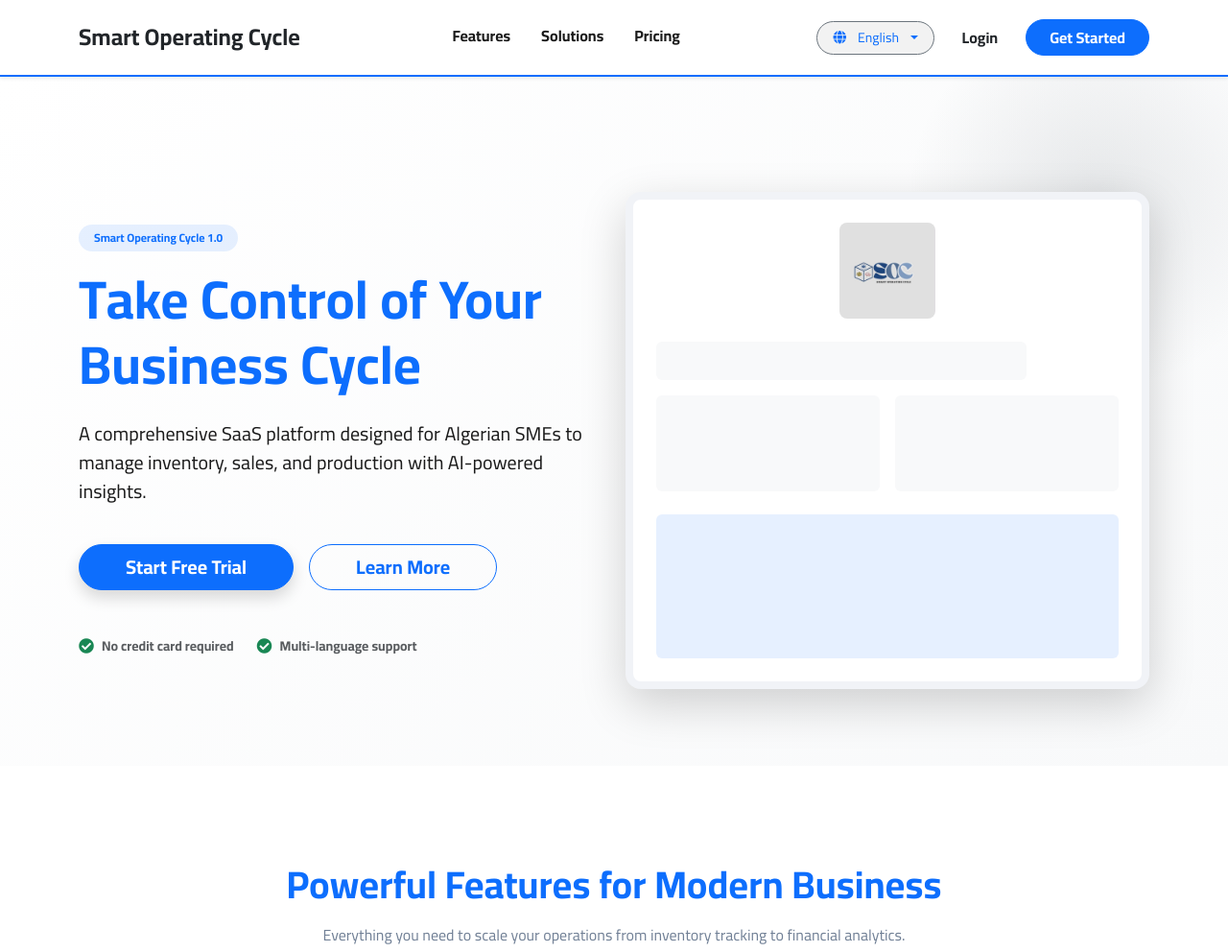
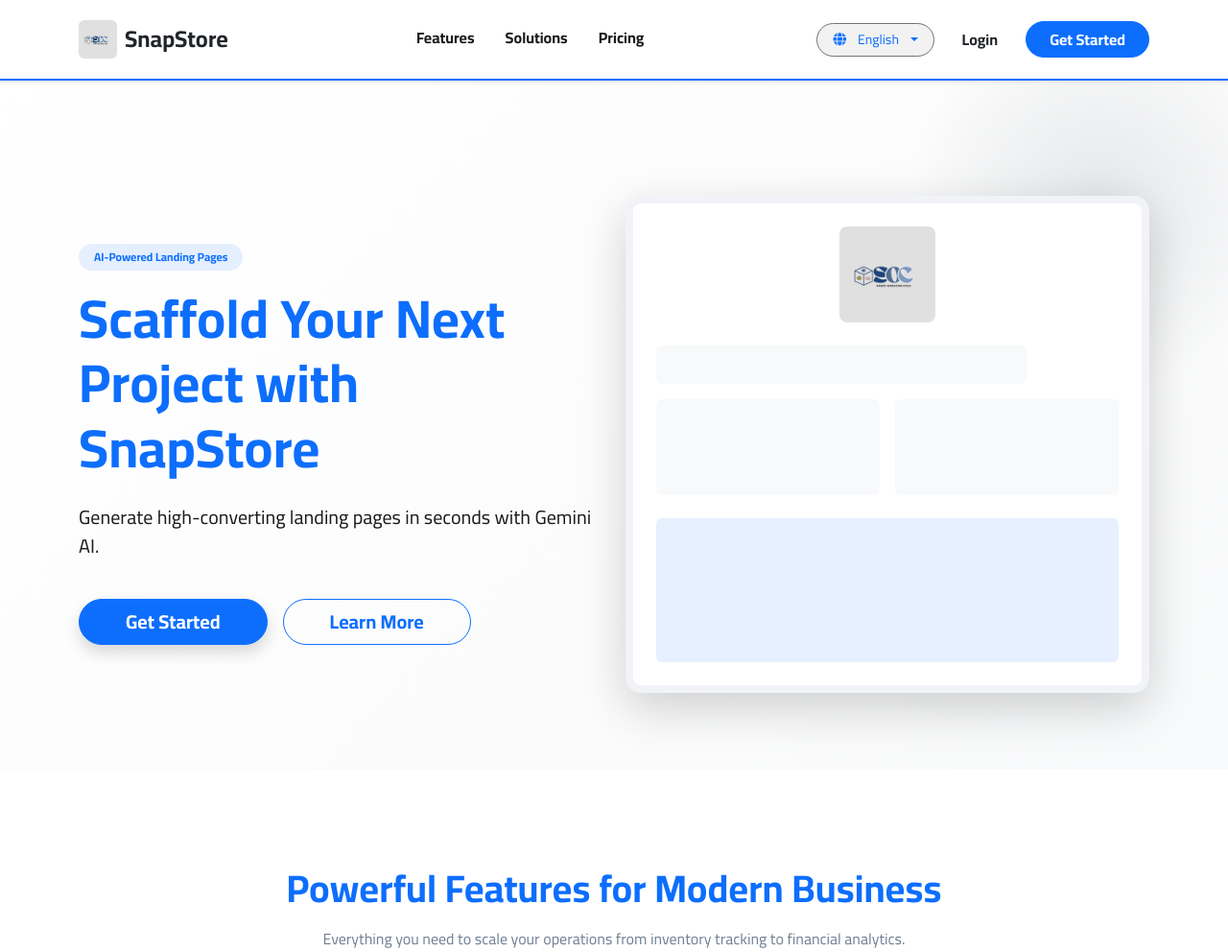
Before and after one commit to amraoui-mo7amed/dj-starter-kit, a Django app: page / in a window 1280 px wide. Shown: the top 992 px of the page at 96% size. Run offline with Django 5.2, Linux system fonts and the light colour scheme.

Commit message:
feat: dynamic site branding and content configuration in home template

```diff
--- a/frontend/templates/home.html
+++ b/frontend/templates/home.html
@@ -17,7 +17,10 @@
     <nav class="navbar navbar-expand-lg navbar-light bg-white py-3 sticky-top shadow-sm">
         <div class="container">
             <a class="navbar-brand d-flex align-items-center gap-2" href="/">
-                <span class="fw-bold text-dark">{% website_name %}</span>
+                <img src="{% static 'icons/logo.jpg' %}" alt="Logo" style="height: 40px;" class="rounded">
+                <span class="fw-bold text-dark">
+                    {% if IS_RTL %}{{ site_config.ar_name }}{% else %}{{ site_config.name }}{% endif %}
+                </span>
             </a>
             <button class="navbar-toggler border-0 shadow-none" type="button" data-bs-toggle="collapse" data-bs-target="#landingNav">
                 <span class="navbar-toggler-icon"></span>
@@ -51,36 +54,26 @@
             <div class="row align-items-center">
                 <div class="col-lg-6 hero-content" data-aos="fade-right">
                     <span class="badge bg-primary bg-opacity-10 text-primary px-3 py-2 rounded-pill mb-3 fw-bold">
-                        {% trans "Smart Operating Cycle" %} 1.0
+                        {{ site_config.tagline }}
                     </span>
                     <h1 class="hero-title">
-                        {% trans "Take Control of Your Business Cycle" %}
+                        {% blocktrans with site_name=site_config.name %}Scaffold Your Next Project with {{ site_name }}{% endblocktrans %}
                     </h1>
                     <p class="hero-subtitle">
-                        {% trans "A comprehensive SaaS platform designed for Algerian SMEs to manage inventory, sales, and production with AI-powered insights." %}
+                        {{ site_config.seo.description }}
                     </p>
                     <div class="d-flex flex-wrap gap-3">
                         <a href="{% url 'user_auth:signup' %}" class="btn btn-primary btn-lg rounded-pill px-5 fw-bold shadow">
-                            {% trans "Start Free Trial" %}
+                            {% trans "Get Started" %}
                         </a>
                         <a href="#features" class="btn btn-outline-primary btn-lg rounded-pill px-5 fw-bold">
                             {% trans "Learn More" %}
                         </a>
                     </div>
-                    <div class="mt-5 d-flex align-items-center gap-4 text-muted">
-                        <div class="d-flex align-items-center gap-2">
-                            <i class="fas fa-check-circle text-success"></i>
-                            <span class="small fw-bold">{% trans "No credit card required" %}</span>
-                        </div>
-                        <div class="d-flex align-items-center gap-2">
-                            <i class="fas fa-check-circle text-success"></i>
-                            <span class="small fw-bold">{% trans "Multi-language support" %}</span>
-                        </div>
-                    </div>
                 </div>
                 <div class="col-lg-6 mt-5 mt-lg-0" data-aos="fade-left">
                     <div class="hero-image-placeholder shadow-lg rounded-4 p-4 bg-white" style="border: 8px solid #f1f3f7;">
-                        <img src="{% static "icons/logo.jpg" %}" alt="SOC Logo" class="img-fluid rounded-3 mb-4 mx-auto d-block" style="max-height: 100px;">
+                        <img src="{% static "icons/logo.jpg" %}" alt="Logo" class="img-fluid rounded-3 mb-4 mx-auto d-block" style="max-height: 100px;">
                         <div class="skeleton-ui">
                             <div class="bg-light rounded-2 mb-3" style="height: 40px; width: 80%;"></div>
                             <div class="row g-3 mb-4">
@@ -94,6 +87,7 @@
             </div>
         </div>
     </header>
+
 
     <!-- ======= Features Section ======= -->
     <section id="features" class="section-features">
@@ -254,9 +248,11 @@
         <div class="container">
             <div class="row g-4">
                 <div class="col-lg-4">
-                    <h4 class="fw-bold mb-4">{% website_name %}</h4>
+                    <h4 class="fw-bold mb-4">
+                        {% if IS_RTL %}{{ site_config.ar_name }}{% else %}{{ site_config.name }}{% endif %}
+                    </h4>
                     <p class="text-secondary small">
-                        {% trans "A comprehensive SaaS platform for managing operating cycles of small and medium enterprises (SMEs) in Algeria." %}
+                        {{ site_config.seo.description }}
                     </p>
                 </div>
                 <div class="col-lg-2 ms-auto">
@@ -269,17 +265,18 @@
                 </div>
                 <div class="col-lg-3">
                     <h6 class="fw-bold mb-4">{% trans "Contact" %}</h6>
-                    <p class="text-secondary small mb-1"><i class="fas fa-university me-2"></i> {% trans "Kasdi Merbah University" %}</p>
-                    <p class="text-secondary small"><i class="fas fa-map-marker-alt me-2"></i> {% trans "Ouargla, Algeria" %}</p>
+                    {% if site_config.contact_email %}
+                        <p class="text-secondary small mb-1"><i class="fas fa-envelope me-2"></i> {{ site_config.contact_email }}</p>
+                    {% endif %}
+                    {% if site_config.phone %}
+                        <p class="text-secondary small mb-1"><i class="fas fa-phone me-2"></i> {{ site_config.phone }}</p>
+                    {% endif %}
                 </div>
             </div>
             <hr class="my-5 border-secondary opacity-25">
             <div class="d-flex justify-content-between align-items-center flex-wrap gap-3">
                 <p class="mb-0 text-secondary small">
-                    &copy; 2026 SOC. {% trans "All rights reserved." %}
-                </p>
-                <p class="mb-0 text-secondary small">
-                    {% trans "Developed by Amal Bensherif & Soumahan Tembokto" %}
+                    &copy; {% now "Y" %} {% if IS_RTL %}{{ site_config.ar_name }}{% else %}{{ site_config.name }}{% endif %}. {% trans "All rights reserved." %}
                 </p>
             </div>
         </div>
```
